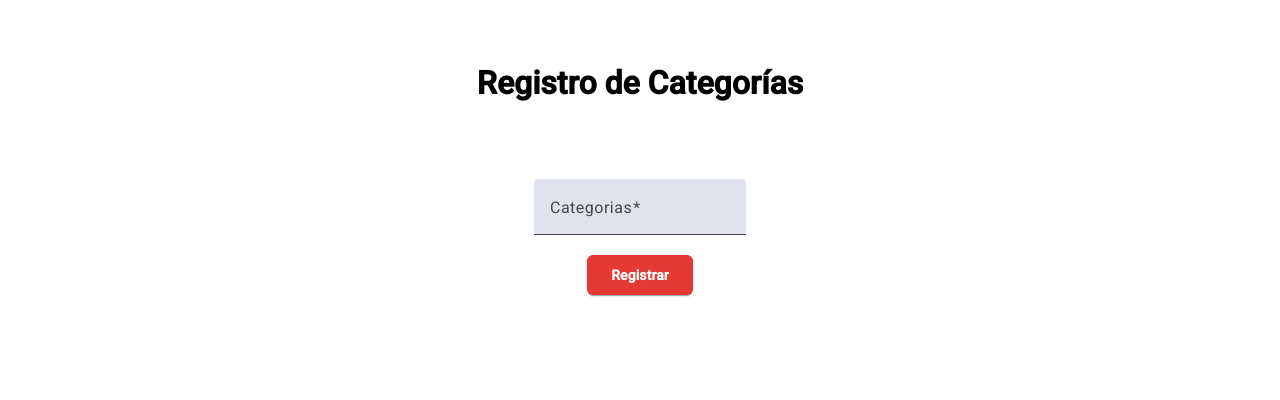
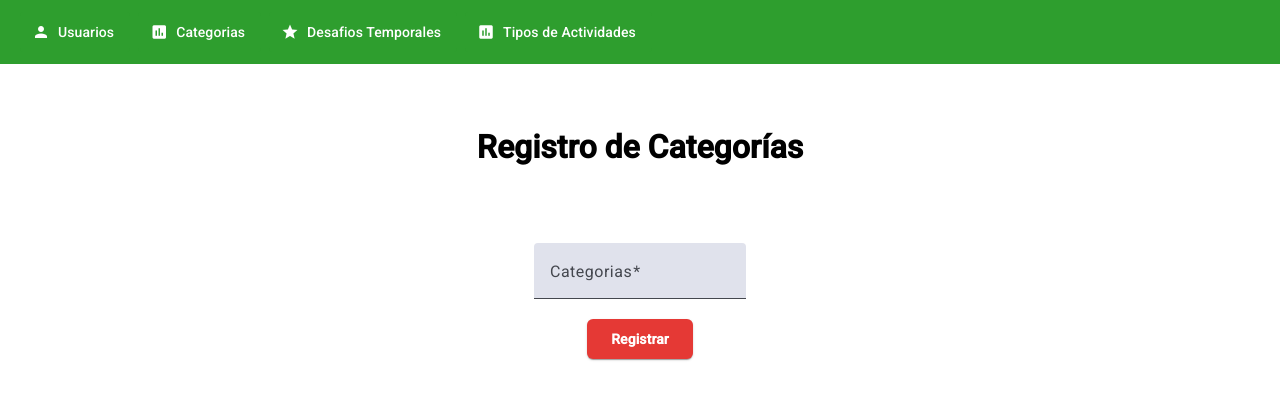
Before and after one commit to u202220034/EDIA-ANGULAR, an Angular app in the folder EDIA/: page /categoria/nuevo in a window 1280 px wide. Shown: the top 400 px of the page. Built offline with nearby package versions, Linux system fonts and the light colour scheme; no server answers.

Commit message:
MENU COMPLETO

```diff
--- a/EDIA/src/app/app.component.html
+++ b/EDIA/src/app/app.component.html
@@ -1,4 +1,2 @@
-<app-usuario></app-usuario>
-<app-tipoactividad></app-tipoactividad>
-<app-categoria></app-categoria>
-<app-desafiotemp></app-desafiotemp>
+<app-menu></app-menu>
+<router-outlet></router-outlet>
--- a/EDIA/src/app/app.routes.ts
+++ b/EDIA/src/app/app.routes.ts
@@ -8,6 +8,9 @@ import { DesafiotempComponent } from './components/desafiotemp/desafiotemp.compo
 import { InsertareditardesafiotempComponent } from './components/desafiotemp/insertareditardesafiotemp/insertareditardesafiotemp.component';
 
 export const routes: Routes = [
+    {
+        path:'',redirectTo:'usuarios',pathMatch:'full'
+    },
     {
        path:'categoria',component:CategoriaComponent,
         children:[
--- /dev/null
+++ b/EDIA/src/app/components/menu/menu.component.css
@@ -0,0 +1,19 @@
+.custom-toolbar {
+    background-color: rgb(46, 158, 46);
+}
+
+.btn-rojo {
+    background-color: rgb(46, 158, 46);
+    border-radius: 4px;
+    margin: 4px;
+    border: none;
+}
+
+.btn-rojo mat-icon {
+    color: white;
+}
+
+.custom-toolbar button,
+.custom-toolbar mat-icon {
+    color: white;
+}
--- /dev/null
+++ b/EDIA/src/app/components/menu/menu.component.html
@@ -0,0 +1,43 @@
+<mat-toolbar class="custom-toolbar">
+    <div>
+     <button mat-button [matMenuTriggerFor]="menuUsuarios" class="btn-rojo">
+      <mat-icon>person</mat-icon>
+      Usuarios
+     </button>
+    </div>
+    <div>
+     <button mat-button [matMenuTriggerFor]="menuCategorias" class="btn-rojo">
+      <mat-icon>poll</mat-icon>
+      Categorias
+     </button>
+    </div>
+    <div>
+     <button mat-button [matMenuTriggerFor]="menuDesafioTemps" class="btn-rojo">
+      <mat-icon>grade</mat-icon>
+      Desafios Temporales
+     </button>
+    </div>
+    <div>
+     <button mat-button [matMenuTriggerFor]="menuTipoActividades" class="btn-rojo">
+      <mat-icon>poll</mat-icon>
+      Tipos de Actividades
+     </button>
+    </div>
+</mat-toolbar>
+
+<mat-menu #menuUsuarios="matMenu">
+    <button mat-menu-item routerLink="/usuario">Listar</button>
+    <button mat-menu-item routerLink="/usuario/nuevo">Registrar</button>
+</mat-menu>
+<mat-menu #menuCategorias="matMenu">
+    <button mat-menu-item routerLink="/categoria">Listar</button>
+    <button mat-menu-item routerLink="/categoria/nuevo">Registrar</button>
+</mat-menu>
+<mat-menu #menuDesafioTemps="matMenu">
+    <button mat-menu-item routerLink="/desafiotemporal">Listar</button>
+    <button mat-menu-item routerLink="/desafiotemporal/nuevo">Registrar</button>
+</mat-menu>
+<mat-menu #menuTipoActividades="matMenu">
+    <button mat-menu-item routerLink="/tipo">Listar</button>
+    <button mat-menu-item routerLink="/tipo/nuevo">Registrar</button>
+</mat-menu>
--- /dev/null
+++ b/EDIA/src/app/components/menu/menu.component.ts
@@ -0,0 +1,21 @@
+import { Component } from '@angular/core';
+import { MatButtonModule } from '@angular/material/button';
+import { MatIconModule } from '@angular/material/icon';
+import { RouterLink } from '@angular/router';
+import {MatToolbarModule} from '@angular/material/toolbar';
+import {MatMenuModule} from '@angular/material/menu';
+
+@Component({
+  selector: 'app-menu',
+  imports: [
+    MatToolbarModule,
+    MatButtonModule,
+    MatIconModule,
+    MatMenuModule,
+    RouterLink],
+  templateUrl: './menu.component.html',
+  styleUrl: './menu.component.css'
+})
+export class MenuComponent {
+
+}
```
Also changed, not shown: EDIA/src/app/app.component.ts (+3 -5 lines).
